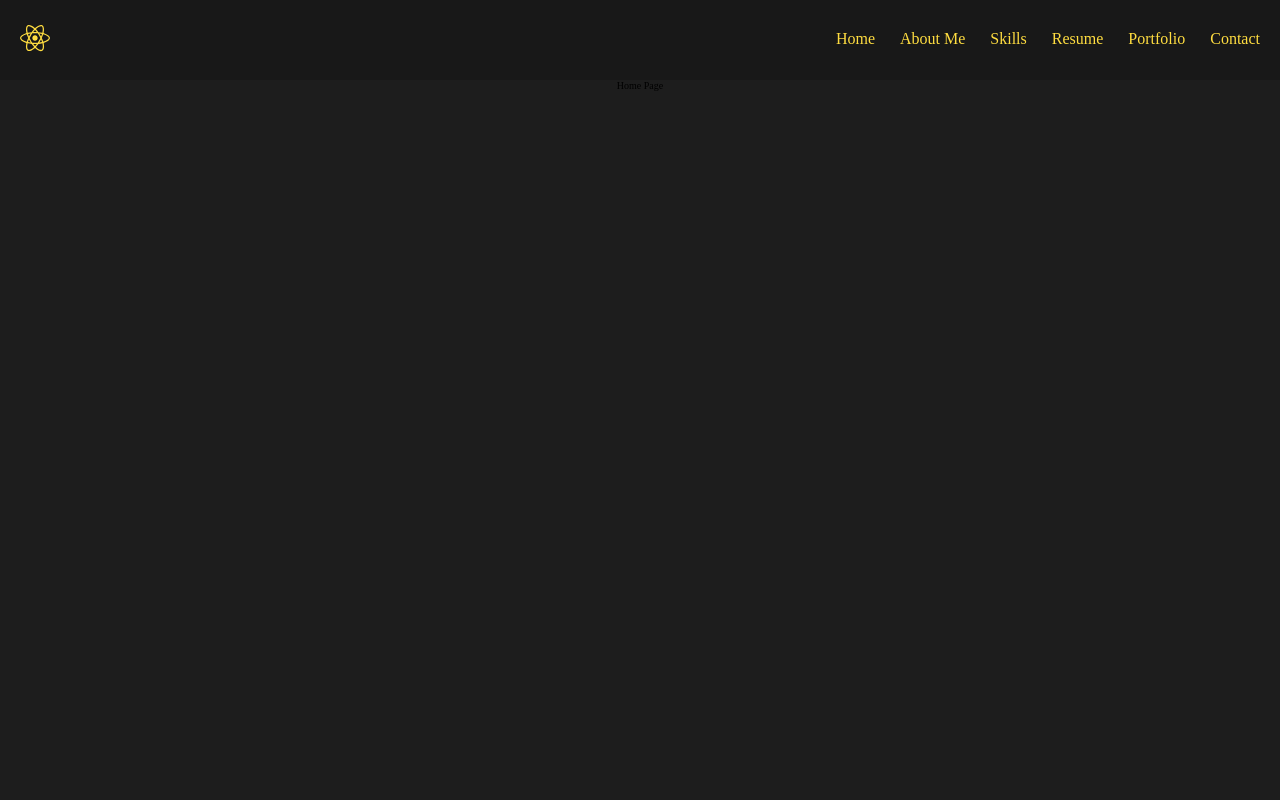
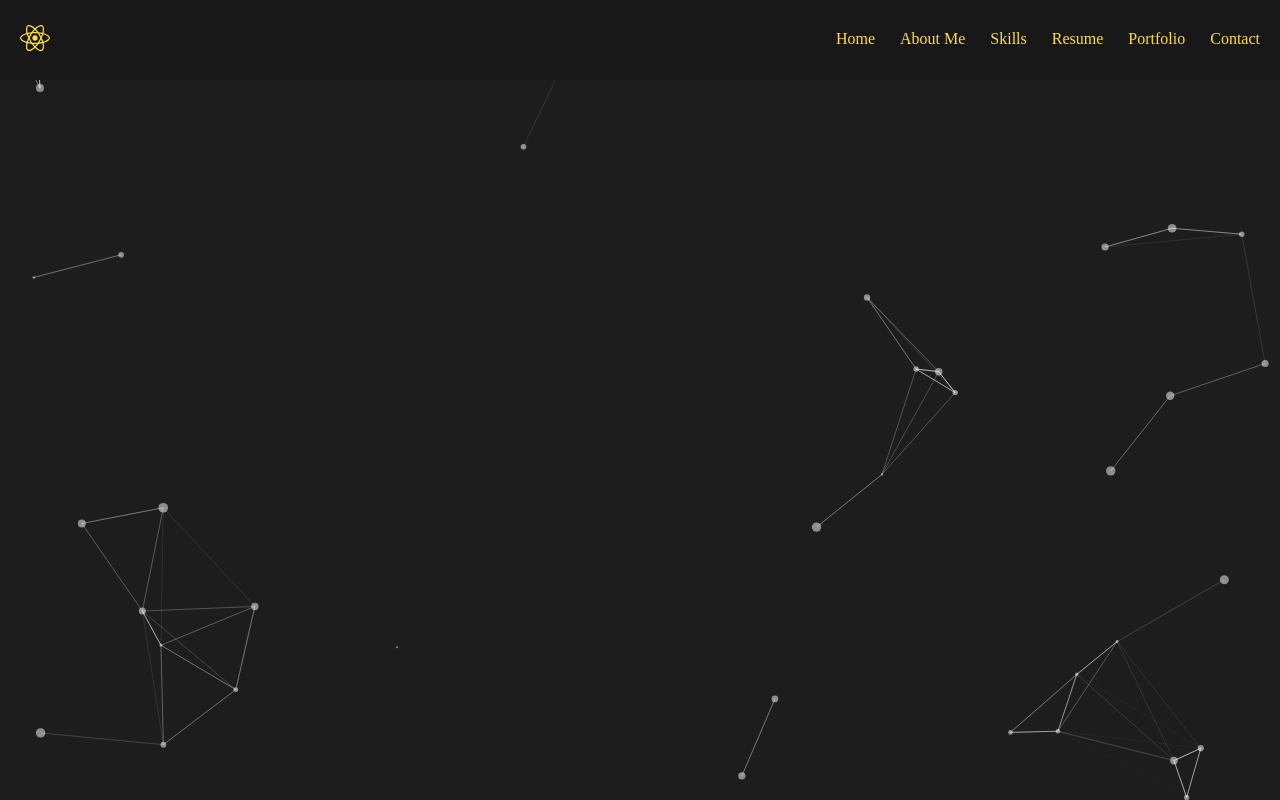
Before and after one commit to ShivSPGupta/WelcomeToMyPortfolio, a React (Create React App) app: page / in a window 1280 px wide. Built offline with nearby package versions, Linux system fonts and the light colour scheme.

Commit message:
first-commit

```diff
--- a/package.json
+++ b/package.json
@@ -6,6 +6,7 @@
     "@testing-library/jest-dom": "^5.17.0",
     "@testing-library/react": "^13.4.0",
     "@testing-library/user-event": "^13.5.0",
+    "@tsparticles/react": "^3.0.0",
     "rc-progress": "^3.5.1",
     "react": "^18.2.0",
     "react-dom": "^18.2.0",
--- a/src/App.js
+++ b/src/App.js
@@ -7,11 +7,19 @@
 import Resume from './containers/resume';
 import Skills from './containers/skills';
 import Navbar from './components/NavBar';
+import Particles from 'react-tsparticles';
+import { loadFull } from 'tsparticles';
+import particles from './utils/particles';
 
 function App() {
+
+  const handleInit = async (main)=>{
+    await loadFull(main)
+  }
   return (
     <div className="App">
     {/* particles js */}
+    <Particles id='particles' options={particles} init={handleInit}/>
 
     {/* navbar */}
     <Navbar/>
--- a/src/components/NavBar/styles.scss
+++ b/src/components/NavBar/styles.scss
@@ -5,6 +5,7 @@
     justify-content: center;
     align-items: center;
     font-size: 1.2rem;
+    position: relative;
 
     &__container{
         display: flex;
--- /dev/null
+++ b/src/utils/particles.js
@@ -0,0 +1,68 @@
+/* eslint import/no-anonymous-default-export: [2, {"allowObject": true}] */
+export default {
+    background: {
+      color: {
+        value: "#1d1d1d",
+      },
+    },
+    fpsLimit: 120,
+    interactivity: {
+      events: {
+        onClick: {
+          enable: true,
+          mode: "push",
+        },
+        onHover: {
+          enable: true,
+          mode: "repulse",
+        },
+      },
+      modes: {
+        push: {
+          quantity: 4,
+        },
+        repulse: {
+          distance: 200,
+          duration: 0.4,
+        },
+      },
+    },
+    particles: {
+      color: {
+        value: "#ffffff",
+      },
+      links: {
+        color: "#ffffff",
+        distance: 150,
+        enable: true,
+        opacity: 0.5,
+        width: 1,
+      },
+      move: {
+        direction: "none",
+        enable: true,
+        outModes: {
+          default: "bounce",
+        },
+        random: false,
+        speed: 6,
+        straight: false,
+      },
+      number: {
+        density: {
+          enable: true,
+        },
+        value: 80,
+      },
+      opacity: {
+        value: 0.5,
+      },
+      shape: {
+        type: "circle",
+      },
+      size: {
+        value: { min: 1, max: 5 },
+      },
+    },
+    detectRetina: true,
+  };
```
Also changed, not shown: 1 other file (tests, documents, lock files or other folders).
